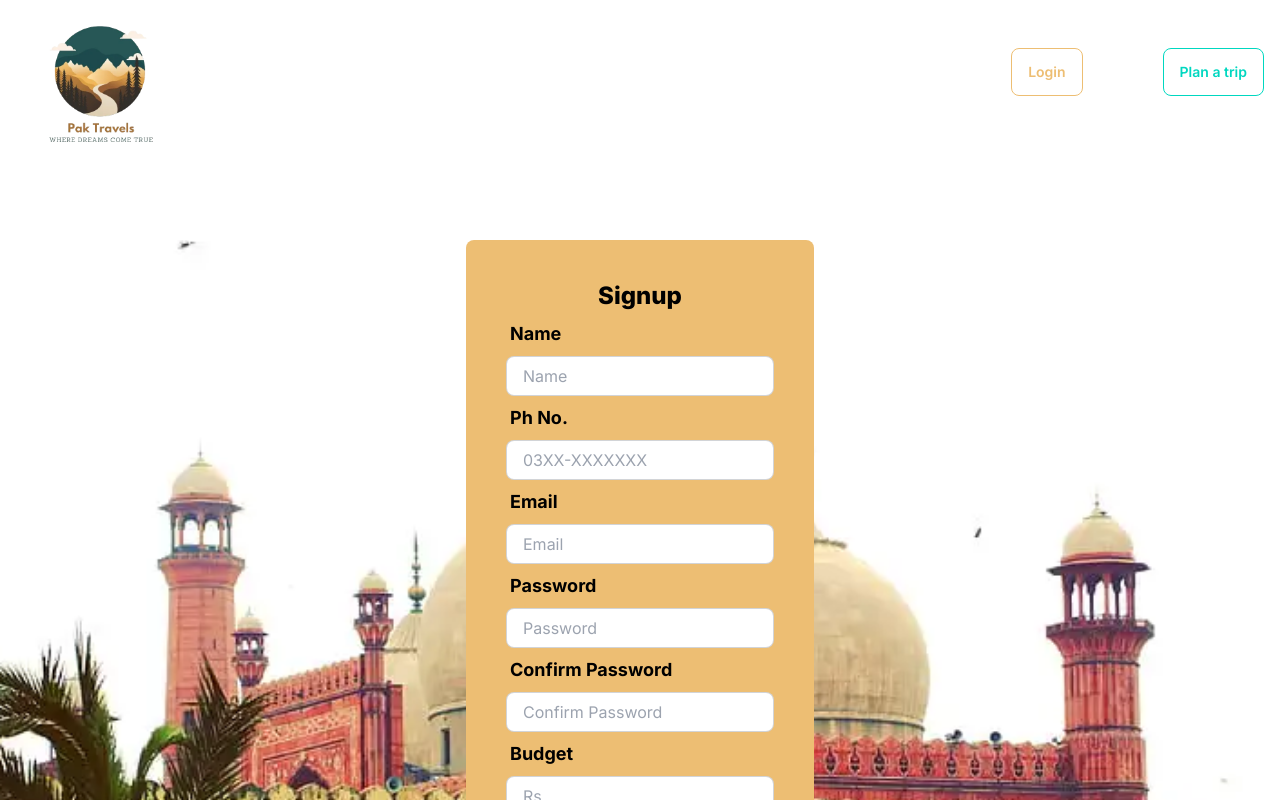
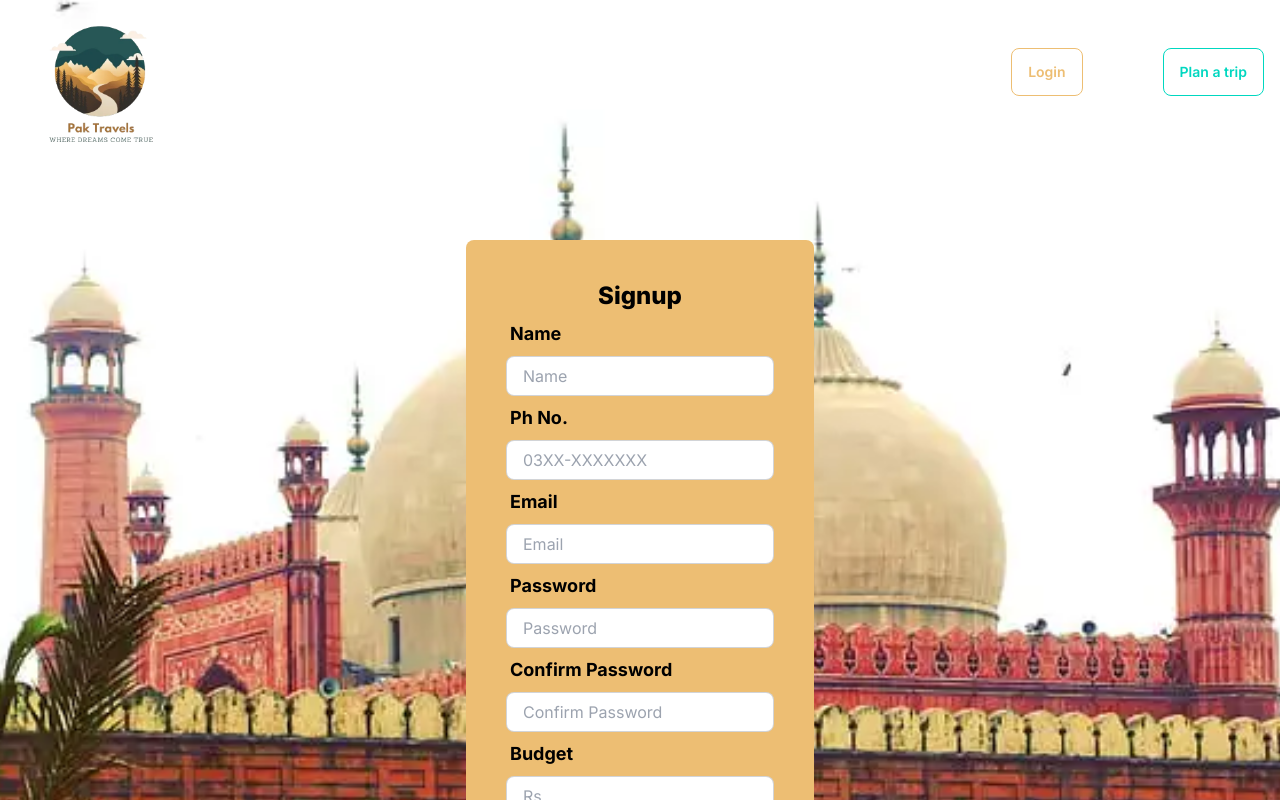
Before and after one commit to RyanSikandar/Softec_error404, a Next.js app in the folder error404/: page /signup in a window 1280 px wide. Shown: the top 800 px of the page. Built offline with nearby package versions, Linux system fonts and the light colour scheme.

Commit message:
signup fixed

```diff
--- a/error404/src/app/(pages)/signup/page.js
+++ b/error404/src/app/(pages)/signup/page.js
@@ -12,7 +12,7 @@ const signup = () => {
     <div>
       <Navbar />
       <div
-        className="min-h-screen max-h-fit mt-[30vh] flex justify-center items-center"
+        className="pt-[30vh] flex justify-center items-center"
         style={{ background: "url(/BM-503.webp) center/cover no-repeat" }}
       >
         <label className="form-control max-w-x bg-[#EDBE73] opacity-100 p-10 rounded-lg">
```
